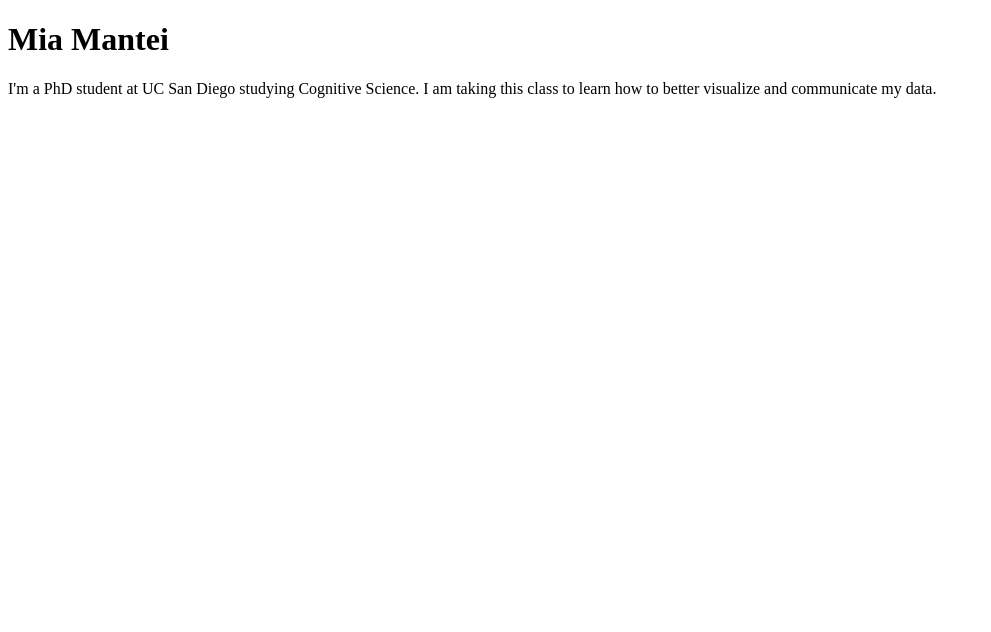
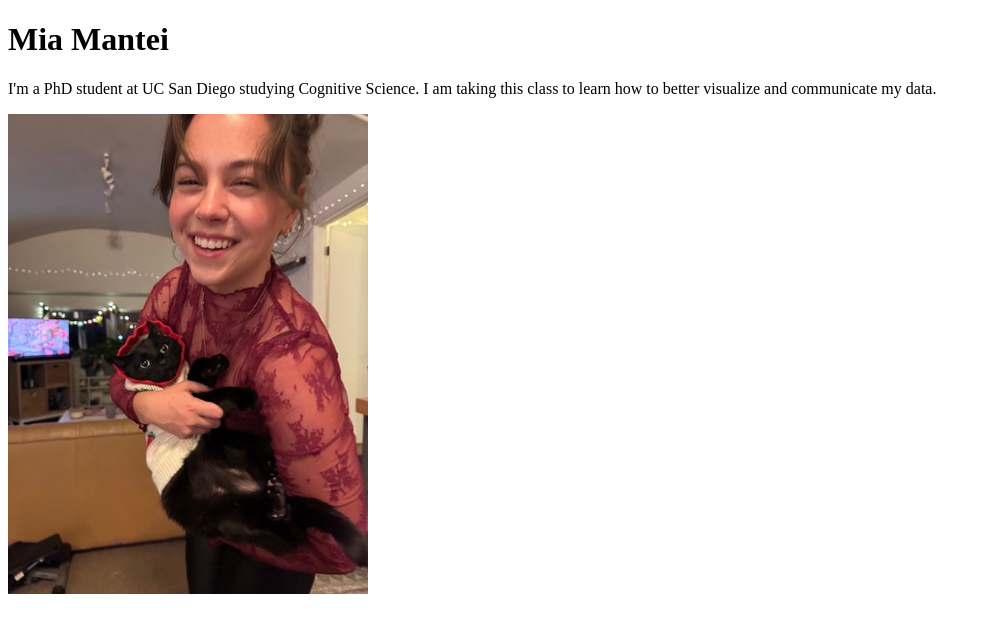
Before and after one commit to miamantei/portfolio, a plain HTML site: page index.html in a window 1280 px wide. Shown: the whole page, without its empty margins (0-991 px from the left). Drawn offline with Linux system fonts and the light colour scheme.

Commit message:
data visualization lab 1 - added a photo

```diff
--- a/index.html
+++ b/index.html
@@ -8,5 +8,8 @@
 <body>
     <h1>Mia Mantei</h1>
     <p> I'm a PhD student at UC San Diego studying Cognitive Science. I am taking this class to learn how to better visualize and communicate my data.</p>
+    <img
+     src="images/me_and_joe.jpeg"
+     alt="Me smiling while holding my cat who is wearing a sweater" />
 </body>
 </html>
```
Also changed, not shown: images/me_and_joe.jpeg (added), 1 other file.
